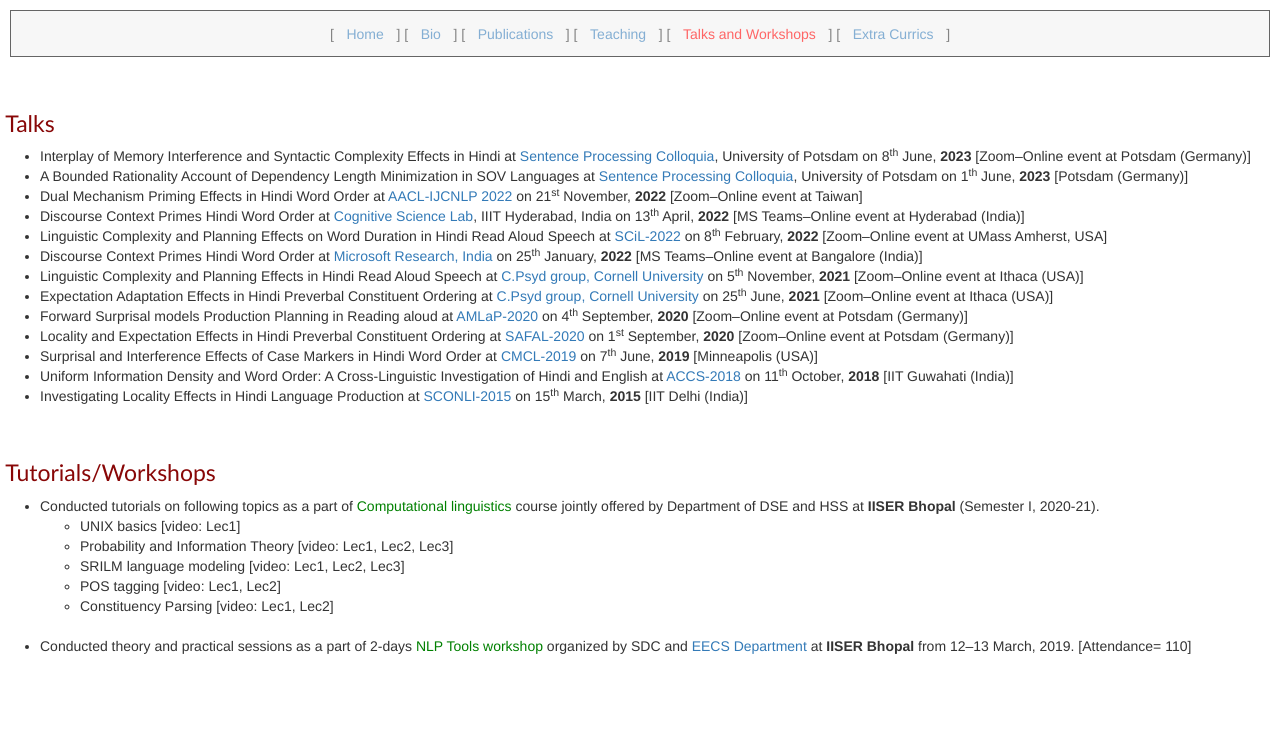
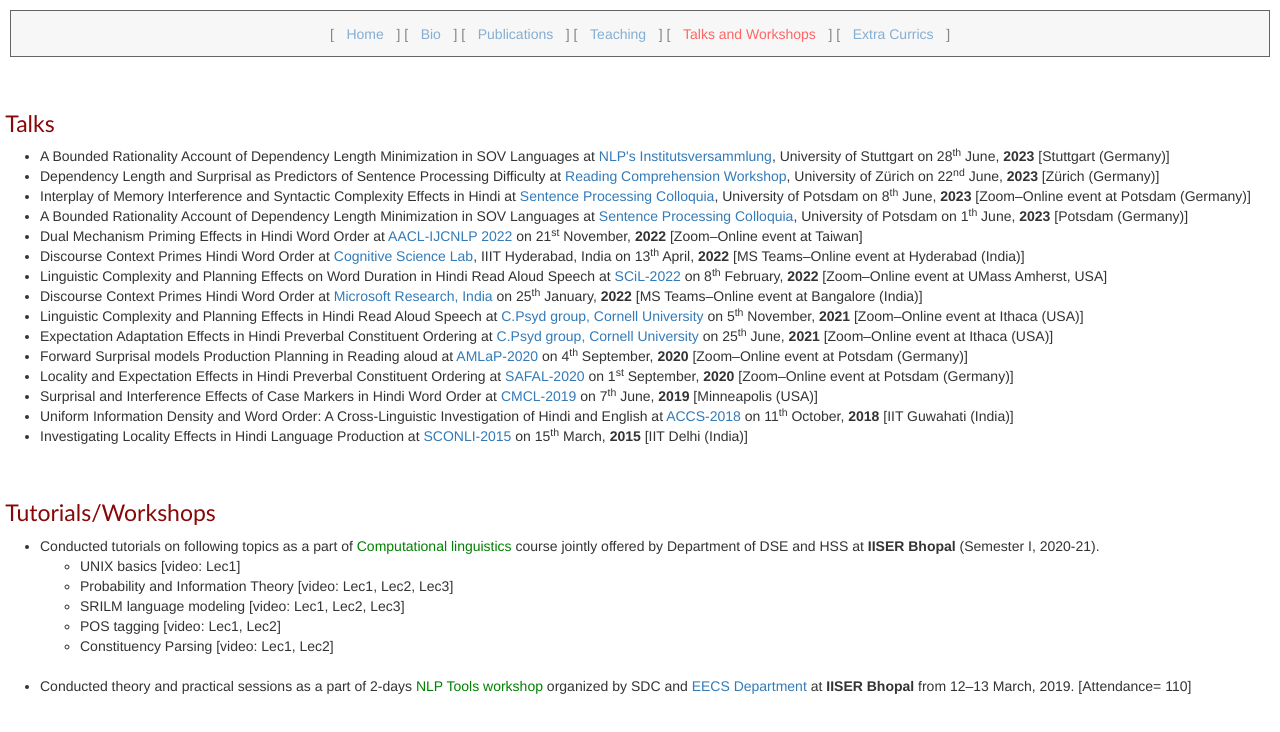
Before and after one commit to sidharthranjan/sidharthranjan.github.io, a plain HTML site: page talks.html in a window 1280 px wide. Drawn offline with nearby package versions, Linux system fonts and the light colour scheme.

Commit message:
talk updates

```diff
--- a/talks.html
+++ b/talks.html
@@ -72,8 +72,17 @@ div.transbox p {
 
 <ul>
 
+
+
+<li>A Bounded Rationality Account of Dependency Length Minimization in SOV Languages at <a href= "https://wiki.ims.uni-stuttgart.de/Institutsversammlung" target="_blank"> NLP's Institutsversammlung</a>, University of Stuttgart on 28<sup>th</sup> June, <b>2023</b> [Stuttgart (Germany)]</li>
+
+
+<li>Dependency Length and Surprisal as Predictors of Sentence Processing Difficulty at <a href= "https://www.cl.uzh.ch/en/digital-linguistics/people/group-leader/jaeger.html" target="_blank"> Reading Comprehension Workshop</a>, University of Zürich on 22<sup>nd</sup> June, <b>2023</b> [Zürich (Germany)]</li>
+
 <li>Interplay of Memory Interference and Syntactic Complexity Effects in Hindi at <a href= "https://vasishth.github.io/" target="_blank"> Sentence Processing Colloquia</a>, University of Potsdam on 8<sup>th</sup> June, <b>2023</b> [Zoom&ndash;Online event at Potsdam (Germany)]</li>
+
 <li>A Bounded Rationality Account of Dependency Length Minimization in SOV Languages at <a href= "https://vasishth.github.io/" target="_blank"> Sentence Processing Colloquia</a>, University of Potsdam on 1<sup>th</sup> June, <b>2023</b> [Potsdam (Germany)]</li>
+
 <li><span style="background-color: ">Dual Mechanism Priming Effects in Hindi Word Order at <a href="https://www.aacl2022.org/Program/main-conference" target="_blank">AACL-IJCNLP 2022</a> on 21<sup>st</sup> November, <b>2022</b> [Zoom&ndash;Online event at Taiwan]</li></span>
 <li>Discourse Context Primes Hindi Word Order at <a href= "https://csl.iiit.ac.in/" target="_blank"> Cognitive Science Lab</a>, IIIT Hyderabad, India</a> on 13<sup>th</sup> April, <b>2022</b> [MS Teams&ndash;Online event at Hyderabad (India)]</li>
 <li><span style="background-color: ">Linguistic Complexity and Planning Effects on Word Duration in Hindi Read Aloud Speech at <a href="https://blogs.umass.edu/scil/schedule-for-scil-2022/" target="_blank">SCiL-2022</a> on 8<sup>th</sup> February, <b>2022</b> [Zoom&ndash;Online event at UMass Amherst, USA]</li></span>
```
